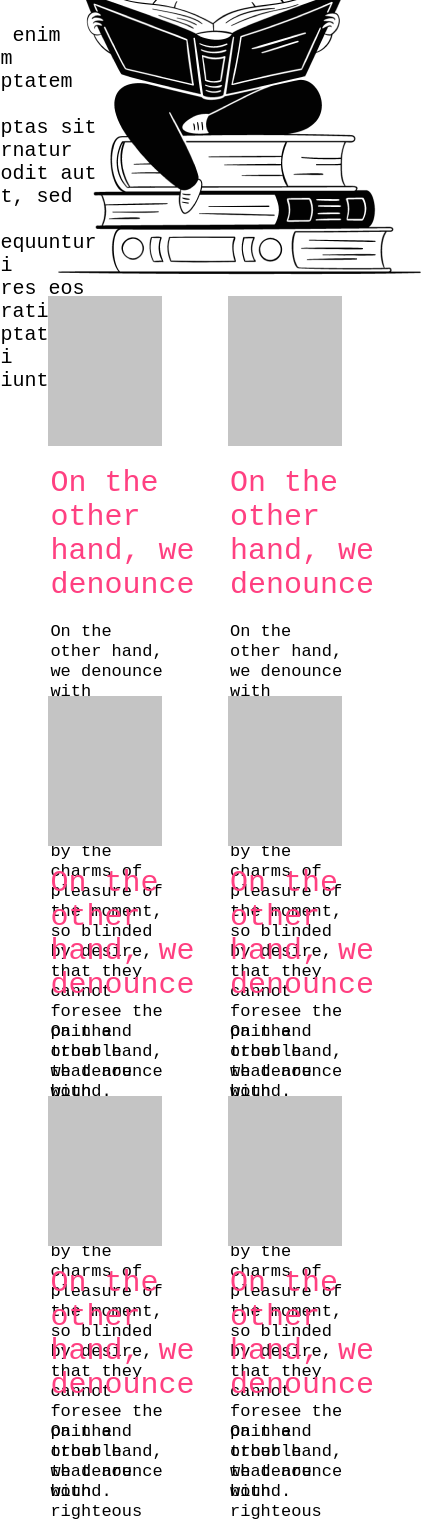
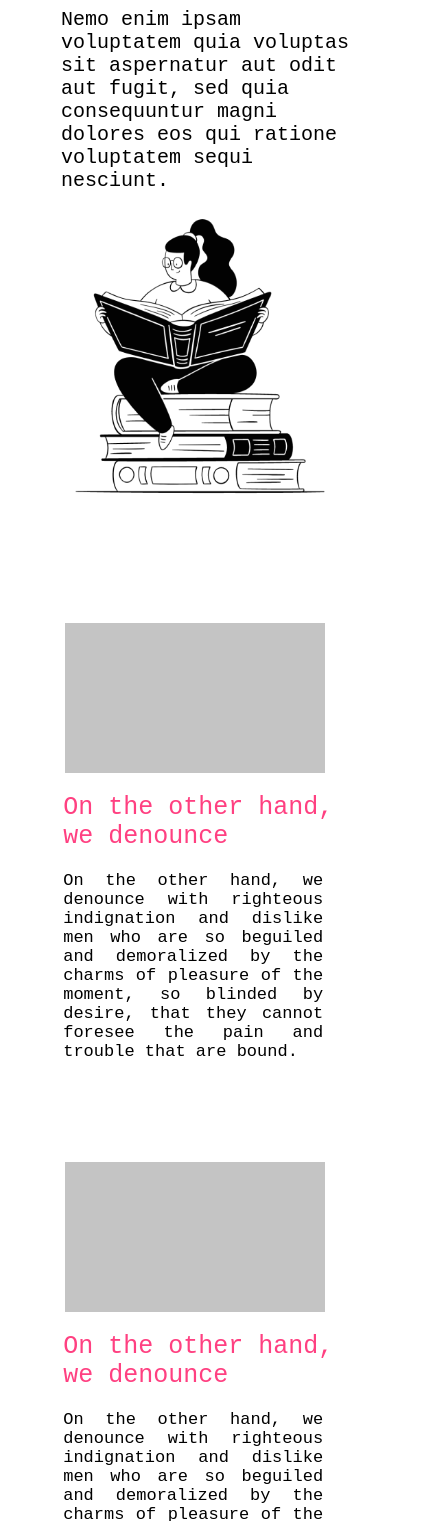
Before and after one commit to AbnerPapassoni/Desafio, a plain HTML site: page blog.html in a window 390 px wide. Shown: the part 371-1892 px from the top of the page, 442 px wide, since content can reach past the window. Drawn offline with Linux system fonts and the light colour scheme.

Commit message:
Responsividade finalizada em todas as paginas, correção de <div> sem link na pagina blog,

```diff
--- a/blog.html
+++ b/blog.html
@@ -32,39 +32,53 @@
           <h1> Mais conteúdo para você </h1>
           <p> Nemo enim ipsam voluptatem quia voluptas sit aspernatur aut odit aut fugit, sed quia consequuntur magni dolores eos qui ratione voluptatem sequi nesciunt. </p>
         </div>
-        <img src="./dindin-imagens/ilustra-blog.png">
+        <div id="imgBlog">
+          <img src="./dindin-imagens/ilustra-blog.png" width="100%" height="100%">
+        </div>
       </div>
       <!-- INICIO DO POST -->
       <div id="containerPost">
         <div class="posts">
+          <a href="./post.html">
             <div class="cinza"></div>
             <h3> On the other hand, we denounce </h3>
             <p>On the other hand, we denounce with righteous indignation and dislike men who are so beguiled and demoralized by the charms of pleasure of the moment, so blinded by desire, that they cannot foresee the pain and trouble that are bound. </p>
+          </a>
         </div>
         <div class="posts">
+          <a href="./post.html">
             <div class="cinza"></div>
             <h3> On the other hand, we denounce </h3>
             <p>On the other hand, we denounce with righteous indignation and dislike men who are so beguiled and demoralized by the charms of pleasure of the moment, so blinded by desire, that they cannot foresee the pain and trouble that are bound. </p>
+          </a>
         </div>
         <div class="posts">
+          <a href="./post.html">
             <div class="cinza"></div>
             <h3> On the other hand, we denounce </h3>
             <p>On the other hand, we denounce with righteous indignation and dislike men who are so beguiled and demoralized by the charms of pleasure of the moment, so blinded by desire, that they cannot foresee the pain and trouble that are bound. </p>
+          </a>
         </div>
         <div class="posts">
+          <a href="./post.html">
             <div class="cinza"></div>
             <h3> On the other hand, we denounce </h3>
             <p>On the other hand, we denounce with righteous indignation and dislike men who are so beguiled and demoralized by the charms of pleasure of the moment, so blinded by desire, that they cannot foresee the pain and trouble that are bound. </p>
+          </a>
         </div>
         <div class="posts">
+          <a href="./post.html">
             <div class="cinza"></div>
             <h3> On the other hand, we denounce </h3>
             <p>On the other hand, we denounce with righteous indignation and dislike men who are so beguiled and demoralized by the charms of pleasure of the moment, so blinded by desire, that they cannot foresee the pain and trouble that are bound. </p>
+          </a>
         </div>
         <div class="posts">
+          <a href="./post.html">
             <div class="cinza"></div>
             <h3> On the other hand, we denounce </h3>
             <p>On the other hand, we denounce with righteous indignation and dislike men who are so beguiled and demoralized by the charms of pleasure of the moment, so blinded by desire, that they cannot foresee the pain and trouble that are bound. </p>
+          </a>
         </div>
       </div>
     </main>
--- a/style.css
+++ b/style.css
@@ -19,11 +19,7 @@
   /* INICIO DO HEADER */
   header {
     margin: 0px;
-    padding: 0px;
     width: 100%;
-    height: auto;
-    left: 0px;
-    top: 0px;
     display: flex;
     justify-content: space-between;
     align-content: flex-start;
@@ -63,7 +59,10 @@
   @media (max-width: 600px) {
     header #menu a {
       font-size: 3vw;
+      margin: 1% 1% 1% 0%;
     }
+
+
   }
 
   /* INICIO DO FOOTER */
@@ -390,8 +389,7 @@
   }
 
   .cinza {
-    background-color: #C4C4C4;
-    ;
+    background-color: #C4C4C4;;
     min-height: 150px;
     height: 15vw;
     width: 95%;
@@ -560,7 +558,6 @@
     .imgCurso{
       width: 80%;
     }
-
   }
 
   /* FIM DA PAGINA CURSOS */
@@ -571,14 +568,19 @@
 
   #introBlog {
     display: flex;
-    align-items: center;
-    justify-content: center;
-    margin-top: 50px;
-    padding: 0px 15%;
+    flex-direction: row;
+    flex-wrap: wrap;
+    justify-content: space-around;
+    margin: 0 auto;
+    margin-top: 80px;
+    width: 80%;
   }
 
   #txtIntroBlog {
-    width: 33%;
+    width: 35%;
+    display: flex;
+    flex-wrap: wrap;
+    min-width: 300px;
   }
 
   #introBlog h1 {
@@ -586,6 +588,8 @@
     font-weight: 700;
     font-size: 47px;
     color: #009688;
+    width: 100%;
+    display: flex;
   }
 
   #introBlog p {
@@ -595,26 +599,48 @@
     display: flex;
     align-items: center;
     color: #000000;
+    width: 100%;
+  }
+
+  #imgBlog{
+    width: 40%;
+    display: flex;
+  }
+
+  @media (max-width: 600px){
+    #imgBlog{
+      width: 100%;
+    }
+
+    #txtIntroBlog {
+      width: 100%;
+    }
   }
 
   /* INICIO DO POST */
 
   #containerPost {
-    margin: 200px 0px;
-    display: grid;
-    grid-template-columns: repeat(2, 40%);
-    grid-template-rows: repeat(3, 200px);
-    grid-column-gap: 50px;
-    grid-row-gap: 200px;
+    width: 80%;
     justify-content: center;
     align-items: center;
-    padding: 0px 5%;
+    margin: 0 auto;
+    margin-top: 100px;
+    display: flex;
+    flex-wrap: wrap;
+    flex-direction: row;
+    justify-content:space-around;
+    row-gap: 50px;
+  }
+
+  .posts {
+    width: 42%;
   }
 
   .posts h3 {
+    width: 100%;
     margin-top: 20px;
     font-weight: 500;
-    font-size: 30px;
+    font-size: 25px;
     display: flex;
     align-items: center;
     color: #ff4081;
@@ -624,11 +650,17 @@
     margin-top: 20px;
     font-weight: 300;
     font-size: 17px;
-    line-height: 20px;
     display: flex;
     align-items: center;
     color: #000000;
-    width: 80%;
+    width: 95%;
+    text-align: justify;
+  }
+
+  @media (max-width: 600px){
+    .posts {
+      width: 95%;
+    }
   }
 
   /* FIM DA PAGINA BLOG */
@@ -725,7 +757,6 @@
     #form {
       width: 90%;
     }
-
   }
 
   /* FIM DA PAGINA CONTATO */
@@ -940,5 +971,4 @@
     #tituloPostCursos{
       text-align: center;
     }
-
   }
```
Also changed, not shown: contato.html (+3 -1 lines), curso1.html (+9 -3 lines), curso2.html (+9 -3 lines), curso3.html (+12 -4 lines), cursos.html (+12 -4 lines), index.html (+25 -12 lines). Lines whose indentation alone changed are shown as unchanged.
